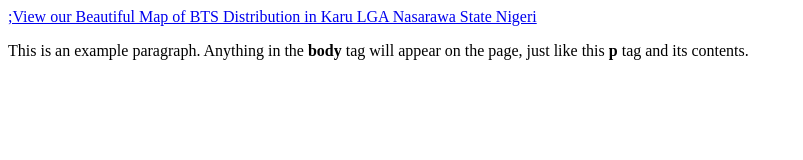
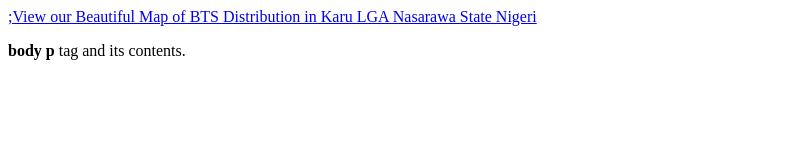
Before and after one commit to clementsofware/BTS, a plain HTML site: page index.html in a window 1280 px wide. Shown: the whole page, without its empty margins (0-803 px from the left). Drawn offline with Linux system fonts and the light colour scheme.

Commit message:
Update index.html

```diff
--- a/index.html
+++ b/index.html
@@ -5,6 +5,6 @@
   </head>
   <body>
     <a href="BTSonline.html">;View our Beautiful Map of BTS Distribution in Karu LGA Nasarawa State Nigeri</a>
-    <p>This is an example paragraph. Anything in the <strong>body</strong> tag will appear on the page, just like this <strong>p</strong> tag and its contents.</p>
+    <p> <strong>body</strong>  <strong>p</strong> tag and its contents.</p>
   </body>
 </html>
```
